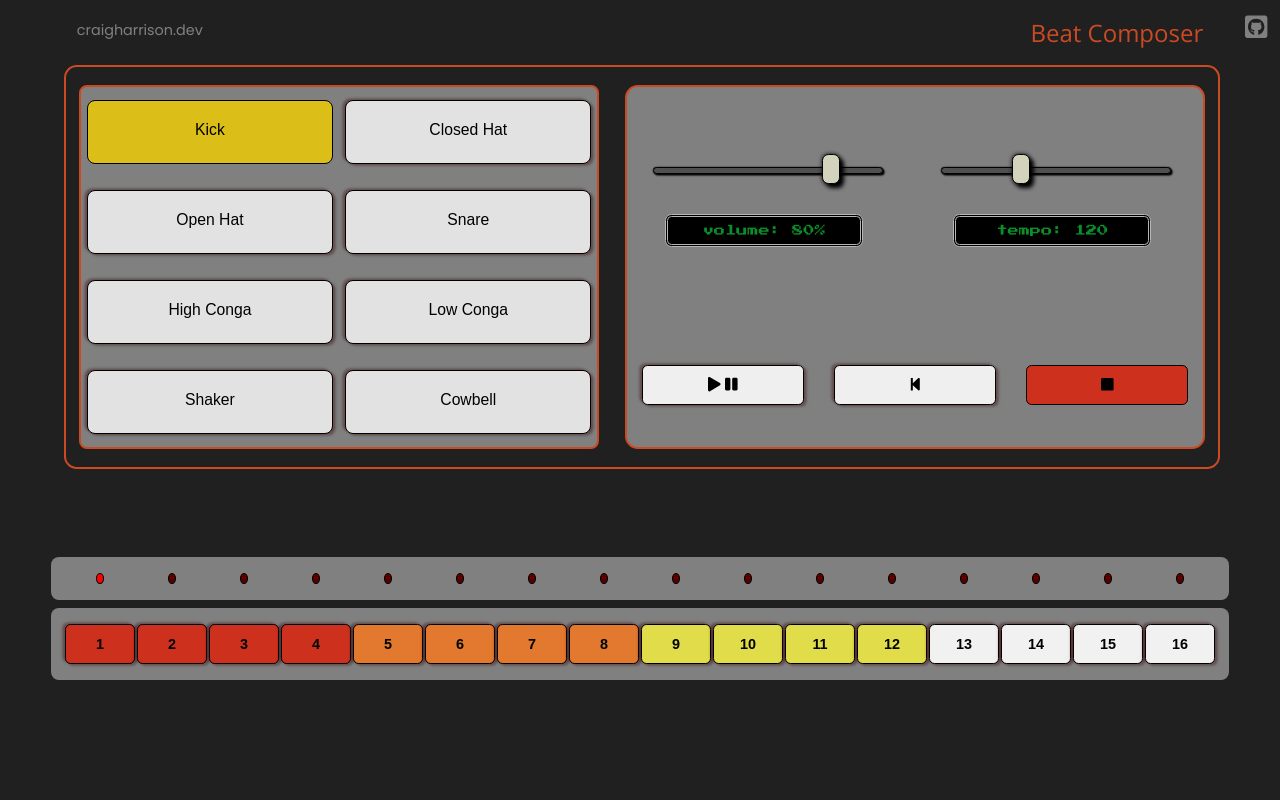
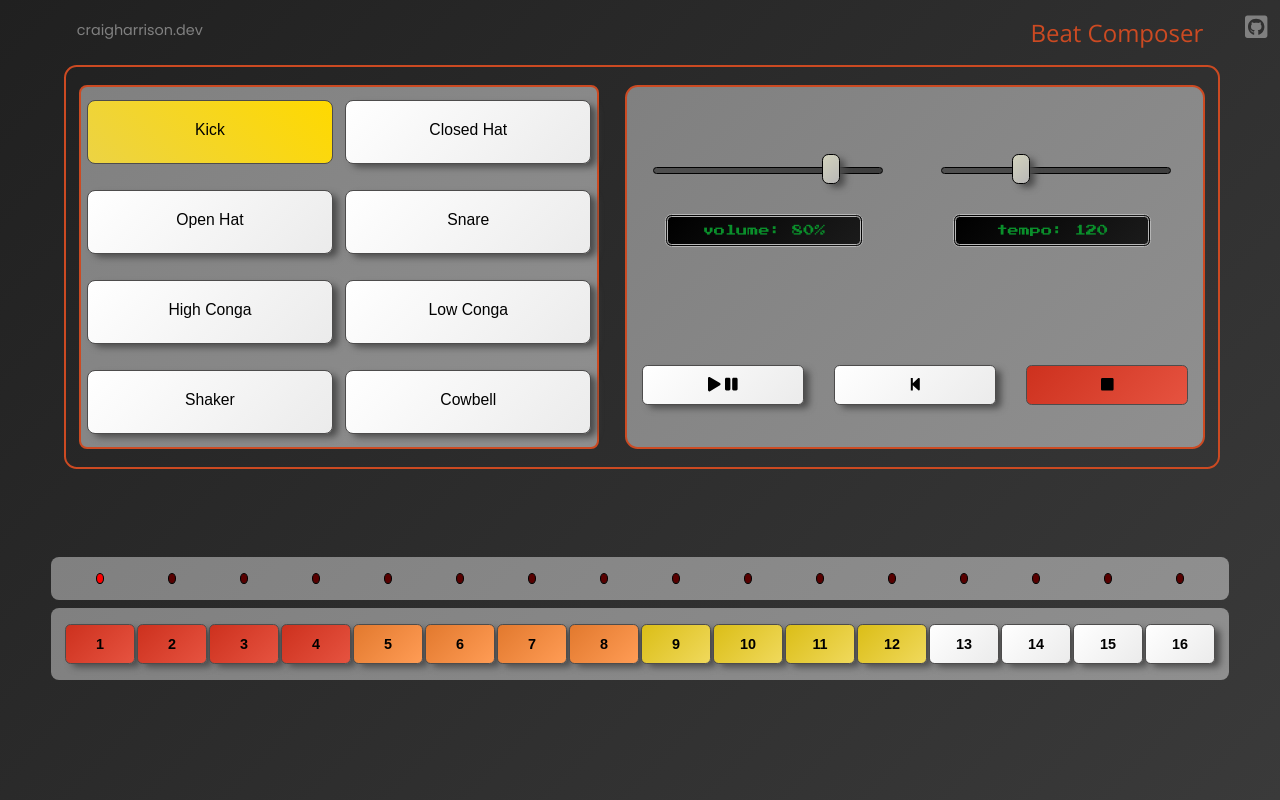
Before and after one commit to organicharris/drumMachine, a React (Create React App) app: page / in a window 1280 px wide. Built offline with nearby package versions, Linux system fonts and the light colour scheme; no server answers.

Commit message:
Textures updated

```diff
--- a/src/styles/controls.css
+++ b/src/styles/controls.css
@@ -12,7 +12,7 @@
 
 #pads {
     flex: 0 1 50%;
-    background-color: #808080;
+    background: linear-gradient(135deg, #808080, #8f8f8f);
     border: 0.2vw solid #cc4a22;
     border-radius: 1vh;
     height: 45vh;
@@ -26,16 +26,16 @@
 .drumPad {
     height: 8vh;
     margin: 0 0.5vw;
-    background-color: #e2e2e2;
+    background: linear-gradient(135deg, #ffffff, #ebebeb);
     outline: none;
-    border: 0.2vh solid black;
+    border: 0.2vh solid #4d4c4c;
     border-radius: 1vh;
-    box-shadow: 0.2vw 0.2vh 0.2vw #3b04046b, -0.2vw -0.2vh 0.2vw #3b04046b;
+    box-shadow: 6px 4px 7px -1px #4b4b4b;
     flex: 1 0 40%;
 }
 
 .drumPadActive {
-    background-color: #dbbe17;
+    background: linear-gradient(45deg, #ecd344, #ffd900);
     box-shadow: none;
 }
 
--- a/src/styles/main.css
+++ b/src/styles/main.css
@@ -9,7 +9,7 @@
     padding: 0;
     height: 100vh;
     width: 100vw;
-    background-color: #202020;
+    background: linear-gradient(135deg, #202020, #3a3a3a);
 }
 
 #rotateNotice {
--- a/src/styles/master.css
+++ b/src/styles/master.css
@@ -6,7 +6,7 @@
     margin: 0 1vw;
     border: 0.2vw solid #cc4a22;
     border-radius: 1vw;
-    background-color: #808080;
+    background: linear-gradient(135deg, #808080, #8f8f8f);
     height: 45vh;
     min-width: 45vw;
 }
@@ -18,8 +18,8 @@
 
 .display {
     width: 15vw;
-    background-color: #000000;
-    color: #0a8f2b  ;
+    background: linear-gradient(135deg, #000, #1b1b1b);
+    color: #0a8f2b;
     font-family: 'Press Start 2P', cursive;
     text-align: center;
     font-size: calc(0.3em + 0.5vw);
@@ -41,25 +41,26 @@
 .playControl {
     height: 5vh;
     outline: none;
-    border: 0.2vh solid black;
+    border: 0.2vh solid #4d4c4c;
+    box-shadow: 6px 4px 7px -1px #4b4b4b;
     border-radius: 0.7vh;
-    box-shadow: 0.2vw 0.2vh 0.2vw #3b04046b, -0.2vw -0.2vh 0.2vw #3b04046b;
     flex: 0 1 28%;
     font-size: calc(0.5em + 0.5vw);
     font-weight: 600;
+    background: linear-gradient(135deg, #ffffff, #ebebeb);
 }
 
 .stopButtonActive {
-    background-color: #cd311e;
+    background: linear-gradient(135deg, #cd311e, #e65340);
     box-shadow: none;
 }
 
 .playButtonActive {
-    background-color: #3ad31c;
+    background: linear-gradient(135deg, #3ad31c, #7ee969);
     box-shadow: none;
 }
 
 .pauseButtonActive, #returnToZeroButton:active {
-    background-color: #dbbe17;
+    background: linear-gradient(135deg, #dbbe17, #f0d95c);
     box-shadow: none;
 }
--- a/src/styles/sequencer.css
+++ b/src/styles/sequencer.css
@@ -6,7 +6,7 @@
     align-items: center;
     justify-content: space-between;
     width: 90vw;
-    background-color: #808080;
+    background: linear-gradient(135deg, #808080, #8f8f8f);
     padding: 1vh 1vw;
     border-radius: 1vh;
 }
@@ -15,31 +15,31 @@
     height: 5vh;
     margin: 1vh 0.1vw;
     outline: none;
-    border: 0.2vh solid black;
+    border: 0.2vh solid #4d4c4c;
     border-radius: 0.7vh;
-    box-shadow: 0.2vw 0.2vh 0.2vw #3b04046b, -0.2vw -0.2vh 0.2vw #3b04046b;
+    box-shadow: 6px 4px 7px -1px #4b4b4b;
     flex: 1 1 2%;
     font-size: calc(0.5em + 0.5vw);
     font-weight: 600;
 }
 
 .seqPadA {
-    background-color: #cd311e;
+    background: linear-gradient(135deg, #cd311e, #e65340);
 }
 
 .seqPadB {
-    background-color: #e2792e;
+    background: linear-gradient(135deg, #e2792e, #ff9c55);
 }
 
 .seqPadC {
-    background-color: #e1dc49;
+    background: linear-gradient(135deg, #dbbe17, #f0d95c);
 }
 
 .seqPadD {
-    background-color: #f1f1f1;
+    background: linear-gradient(135deg, #ffffff, #ebebeb);
 }
 
 .seqPadActive {
-    background-color: #3ad31c;
+    background: linear-gradient(135deg, #3ad31c, #7ee969);
     box-shadow: none;
 }
--- a/src/styles/sequencerLights.css
+++ b/src/styles/sequencerLights.css
@@ -6,7 +6,7 @@
     align-items: center;
     justify-content: space-evenly;
     width: 90vw;
-    background-color: #808080;
+    background: linear-gradient(135deg, #808080, #8f8f8f);
     padding: 1vh 1vw;
     border-radius: 1vh;
 }
--- a/src/styles/volumeControl.css
+++ b/src/styles/volumeControl.css
@@ -34,76 +34,73 @@ input[type=range] {
     width: 80%;
     height: 0.9vh;
     cursor: pointer;
-    box-shadow: 0.2vh 0.2vh 0.2vh #000000, 0px 0px 0.2vh #0d0d0d;
-    background: #505050;
+    background: linear-gradient(135deg, #505050, #3d3d3d);
     border-radius: 1.3vh;
     border: 0.1vh solid #010101;
   }
   input[type=range]::-webkit-slider-thumb {
-    box-shadow: 0.5vh 0.5vh 0.5vh #000000, 0px 0px 0.5vh #0d0d0d;
+    box-shadow: 6px 4px 7px -1px #4b4b4b;
     border: 0.1vh solid #000000;
     height: 3.8vh;
     width: 1.4vw;
     border-radius: 0.5vw;
-    background: #d3d3bd;
+    background: linear-gradient(135deg, #d3d3bd, #b8b7b7);
     cursor: pointer;
     -webkit-appearance: none;
     margin-top: -14px;
   }
   input[type=range]:focus::-webkit-slider-runnable-track {
-    background: #505050;
+    background: linear-gradient(135deg, #505050, #3d3d3d);
   }
   input[type=range]::-moz-range-track {
     width: 80%;
     height: 0.9vh;
     cursor: pointer;
-    box-shadow: 0.2vh 0.2vh 0.2vh #000000, 0px 0px 0.2vh #0d0d0d;
-    background: #505050;
+    background: linear-gradient(135deg, #505050, #3d3d3d);
     border-radius: 1.3vh;
     border: 0.1vh solid #010101;
   }
   input[type=range]::-moz-range-thumb {
-    box-shadow: 0.5vh 0.5vh 0.5vh #000000, 0px 0px 0.5vh #0d0d0d;
+    box-shadow: 6px 4px 7px -1px #4b4b4b;
     border: 0.1vh solid #000000;
     height: 3.8vh;
     width: 1.4vw;
     border-radius: 0.5vw;
-    background: #d3d3bd;
+    background: linear-gradient(135deg, #d3d3bd, #b8b7b7);
     cursor: pointer;
   }
   input[type=range]::-ms-track {
     width: 80%;
     height: 0.9vh;
     cursor: pointer;
-    box-shadow: 0.2vh 0.2vh 0.2vh #000000, 0px 0px 0.2vh #0d0d0d;
-    background: #505050;
+    background: linear-gradient(135deg, #505050, #3d3d3d);
     border-radius: 1.3vh;
     border: 0.1vh solid #010101;
   }
   input[type=range]::-ms-fill-lower {
-    box-shadow: 0.2vh 0.2vh 0.2vh #000000, 0px 0px 0.2vh #0d0d0d;
-    background: #505050;
+    box-shadow: 6px 4px 7px -1px #4b4b4b;
+    background: linear-gradient(135deg, #505050, #3d3d3d);
     border-radius: 1.3vh;
     border: 0.1vh solid #010101;
   }
   input[type=range]::-ms-fill-upper {
-    box-shadow: 0.2vh 0.2vh 0.2vh #000000, 0px 0px 0.2vh #0d0d0d;
-    background: #505050;
+    box-shadow: 6px 4px 7px -1px #4b4b4b;
+    background: linear-gradient(135deg, #505050, #3d3d3d);
     border-radius: 1.3vh;
     border: 0.1vh solid #010101;
   }
   input[type=range]::-ms-thumb {
-    box-shadow: 0.5vh 0.5vh 0.5vh #000000, 0px 0px 0.5vh #0d0d0d;
+    box-shadow: 6px 4px 7px -1px #4b4b4b;
     border: 0.1vh solid #000000;
     height: 3.8vh;
     width: 1.4vw;
     border-radius: 0.5vw;
-    background: #d3d3bd;
+    background: linear-gradient(135deg, #d3d3bd, #b8b7b7);
     cursor: pointer;
   }
   input[type=range]:focus::-ms-fill-lower {
-    background: #505050;
+    background: linear-gradient(135deg, #505050, #3d3d3d);
   }
   input[type=range]:focus::-ms-fill-upper {
-    background: #505050;
+    background: linear-gradient(135deg, #505050, #3d3d3d);
   }
```
